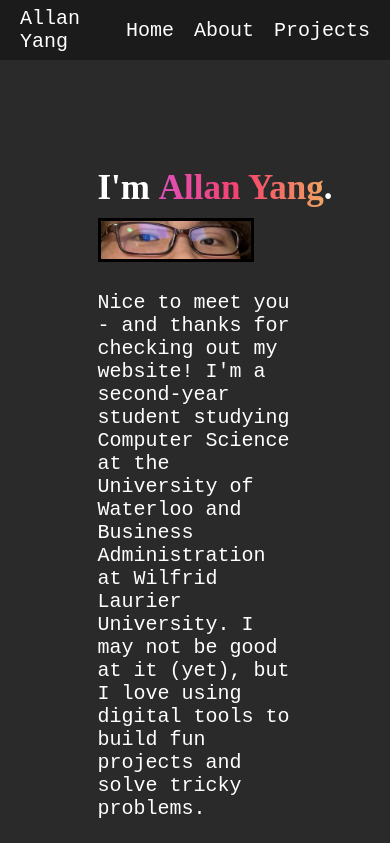
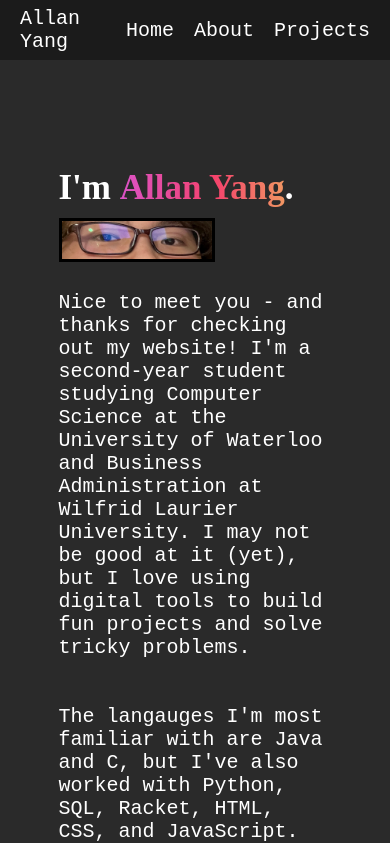
Before and after one commit to allannyang/new-website, a Next.js app: page /About in a window 390 px wide. Shown: the top 843 px of the page. Built offline with nearby package versions, Linux system fonts and the light colour scheme.

Commit message:
widened for better mobile viewing experience

```diff
--- a/styles/about.module.css
+++ b/styles/about.module.css
@@ -18,14 +18,14 @@
     font-size: 35px;
     margin: 0;
     width: 100%;
-    padding-left: 25%;
+    padding-left: 15%;
 }
 
 .about p {
     box-sizing: border-box;
     font-size: 20px;
     margin-bottom: 50px;
-    padding: 0px 25%;
+    padding: 0px 15%;
     width: 100%;
     font-family: monospace;
 }
@@ -59,5 +59,5 @@
 }
 
 .wrapper {
-  position:absolute;
+  position: absolute;
 }
```
